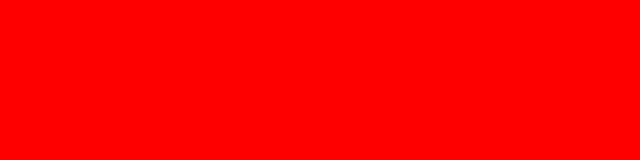
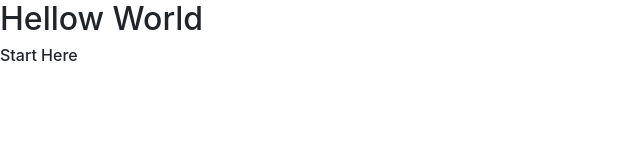
Before and after one commit to CodesLibrary/Boilerplate-Bootstrap, a website: page app/index.html in a window 1280 px wide. Shown: the whole page, without its empty margins (0-640 px from the left). Drawn offline with Linux system fonts and the light colour scheme.

Commit message:
Minor correction

```diff
--- a/app/index.html
+++ b/app/index.html
@@ -10,6 +10,8 @@
     </head>
 <body>
 
+    <h2>Hellow World</h2>
+    <h6>Start Here</h6>
 
 
 
--- a/app/src/scss/layout/header.scss
+++ /dev/null
@@ -1 +0,0 @@
-body{ background: red;}
--- a/gulpfile.js
+++ b/gulpfile.js
@@ -16,7 +16,7 @@ gulp.task('serve', ['sass', 'scripts'], function() {
 
   gulp.watch("app/src/scss/**/*.scss", ['sass']);
   gulp.watch("app/src/js/*.js", ['scripts']);
-  gulp.watch("index.html").on('change', browserSync.reload);
+  gulp.watch("app/index.html").on('change', browserSync.reload);
 });
 
 gulp.task('sass', function() {
```
Also changed, not shown: app/dist/css/layout.min.css.
